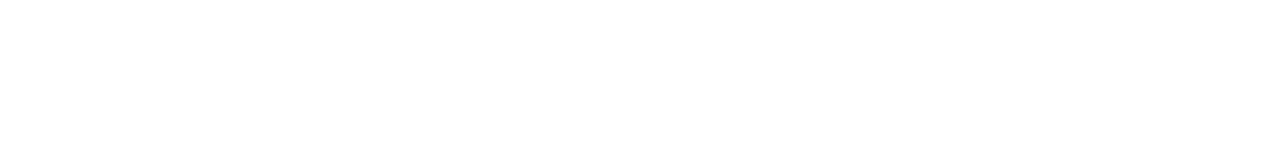
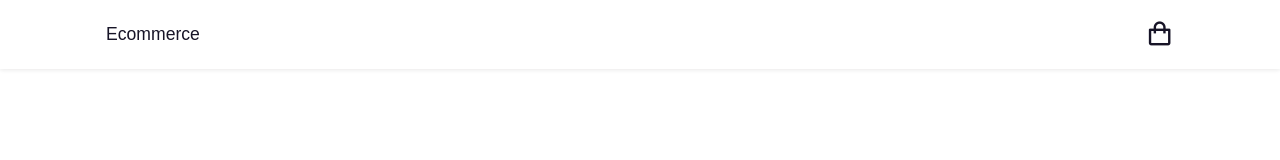
Before and after one commit to Regis066/HTML-JS-CSS-proj, a website: page index.html in a window 1280 px wide. Drawn offline with nearby package versions, Linux system fonts and the light colour scheme.

Commit message:
new commit

```diff
--- a/index.html
+++ b/index.html
@@ -12,9 +12,13 @@
 
     <header>
       <div class="nav container">
-        <a href="#" class="logo"></a>
+        <a href="#" class="logo">Ecommerce</a>
+       <i class="bx bx-shopping-bag" id="cart-icon"></i>
       </div>
     </header>
+    <section class="shop container">
+        <div class="section-title">Shop Products</div>
+    </section>
 
 </body>
 </html>
--- a/style.css
+++ b/style.css
@@ -20,3 +20,32 @@ img{
 body{
     color: var(--text-color);
 }
+.container{
+    max-width: 1068px;
+    margin: auto;
+    width: 100%;
+}
+header{
+    position: fixed;
+    top: 0;
+    left: 0;
+    width: 100%;
+    background: var(--bg-color);
+    box-shadow: 0 1px 4px hsl(0 4% 15% / 10%);
+}
+.nav{
+    display: flex;
+    align-items: center;
+    justify-content: space-between;
+    padding: 20px 0;
+}
+.logo{
+    font-size: 1.1rem;
+    color: var(--text-color);
+    font-weight: 400;
+
+}
+#cart-icon{
+    font-size: 1.8rem;
+    cursor: pointer;
+}
```
